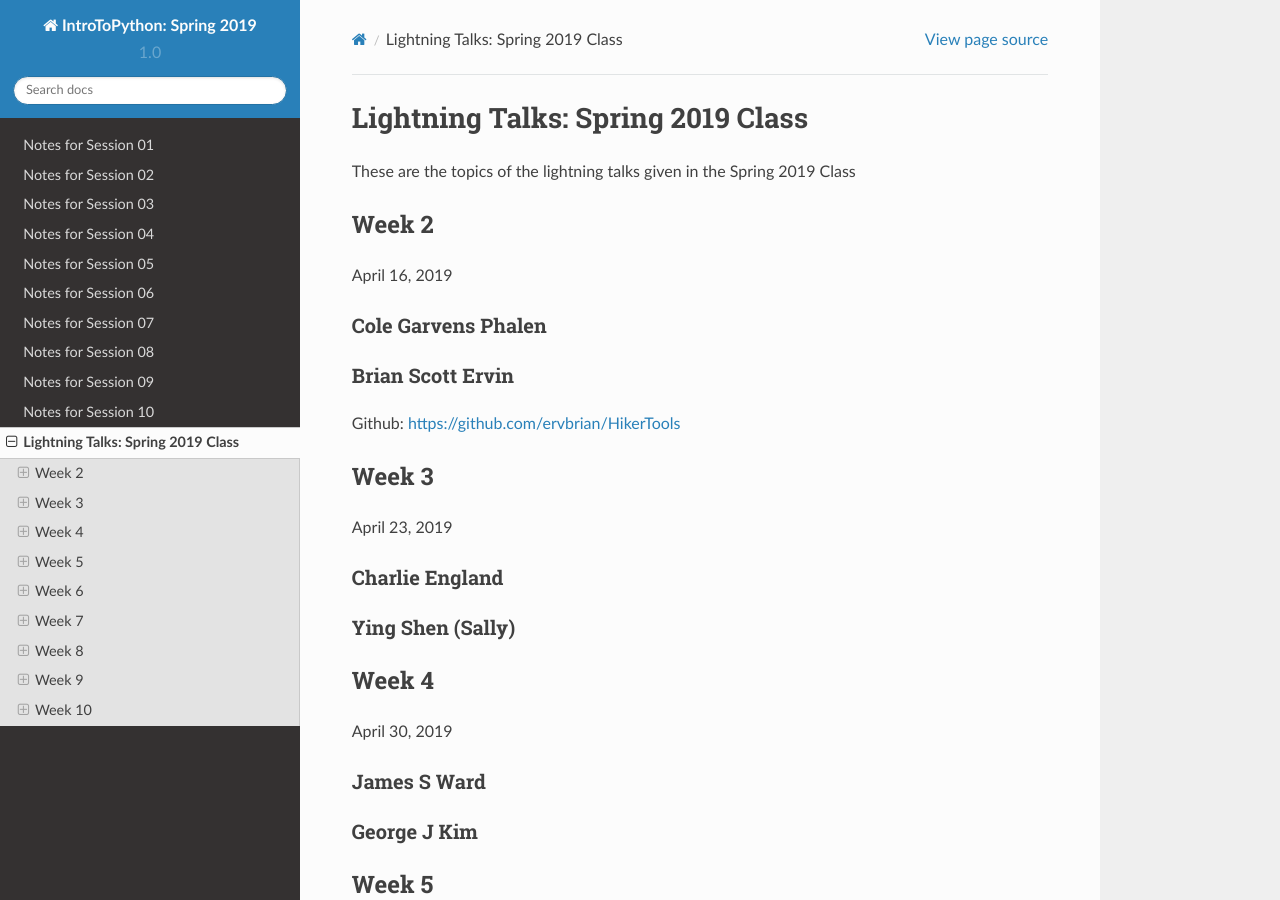
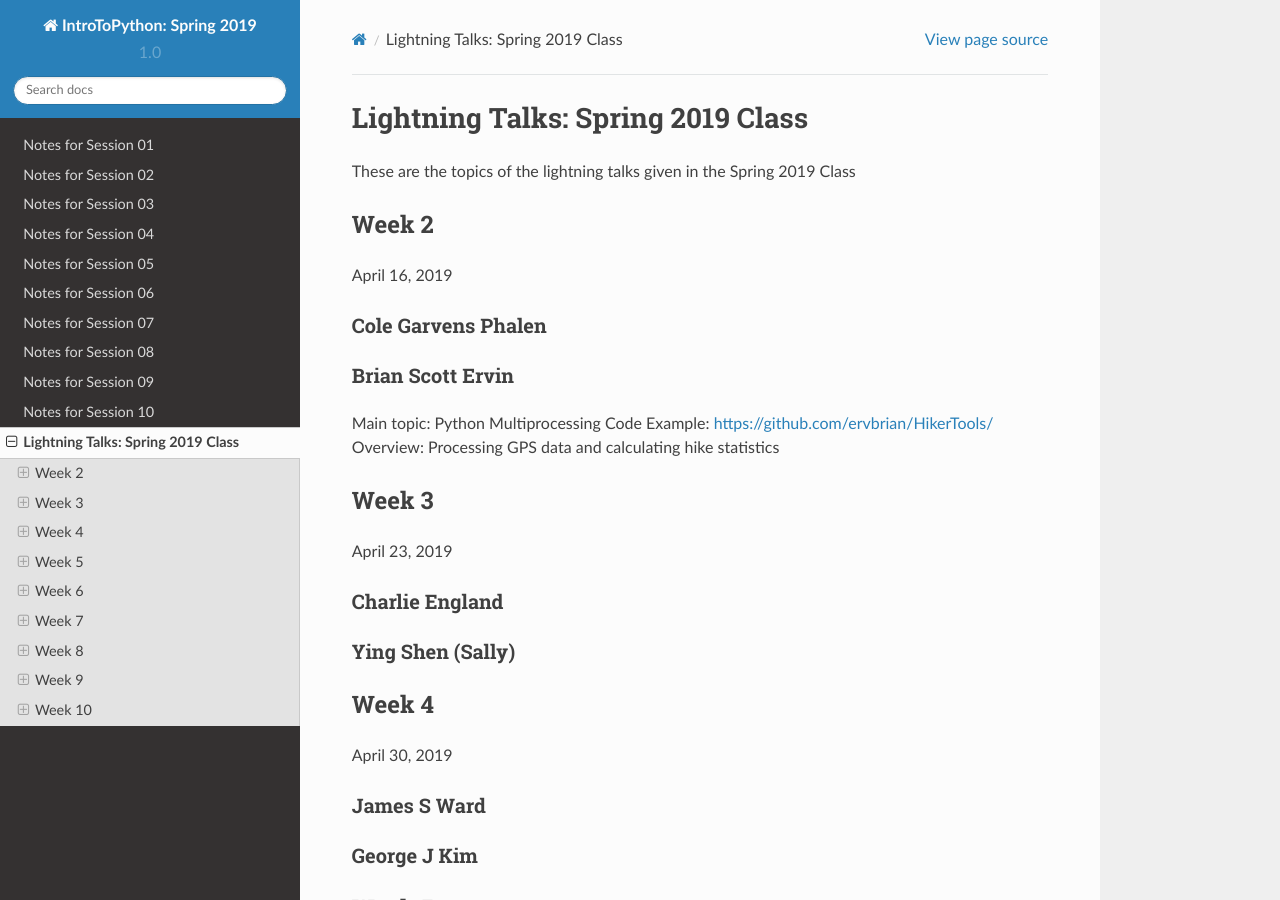
Before and after one commit to UWPCE-PythonCert-ClassRepos/SP_2019_210A_classroom, a Sphinx documentation site: the page built from notes_for_class/source/lightning_talks.rst, in a window 1280 px wide and 900 px high. Built offline with Sphinx 7.4.7 and the Read the Docs theme 2.0.0, drawn with Linux system fonts in a browser that asks for light colours.

Commit message:
added BrianE's lightning talk info

```diff
--- a/notes_for_class/source/lightning_talks.rst
+++ b/notes_for_class/source/lightning_talks.rst
@@ -20,7 +20,9 @@ Cole Garvens Phalen
 Brian Scott Ervin
 .................
 
-Github: https://github.com/ervbrian/HikerTools
+Main topic: Python Multiprocessing
+Code Example: https://github.com/ervbrian/HikerTools/
+Overview: Processing GPS data and calculating hike statistics
 
 Week 3
 ------
```
